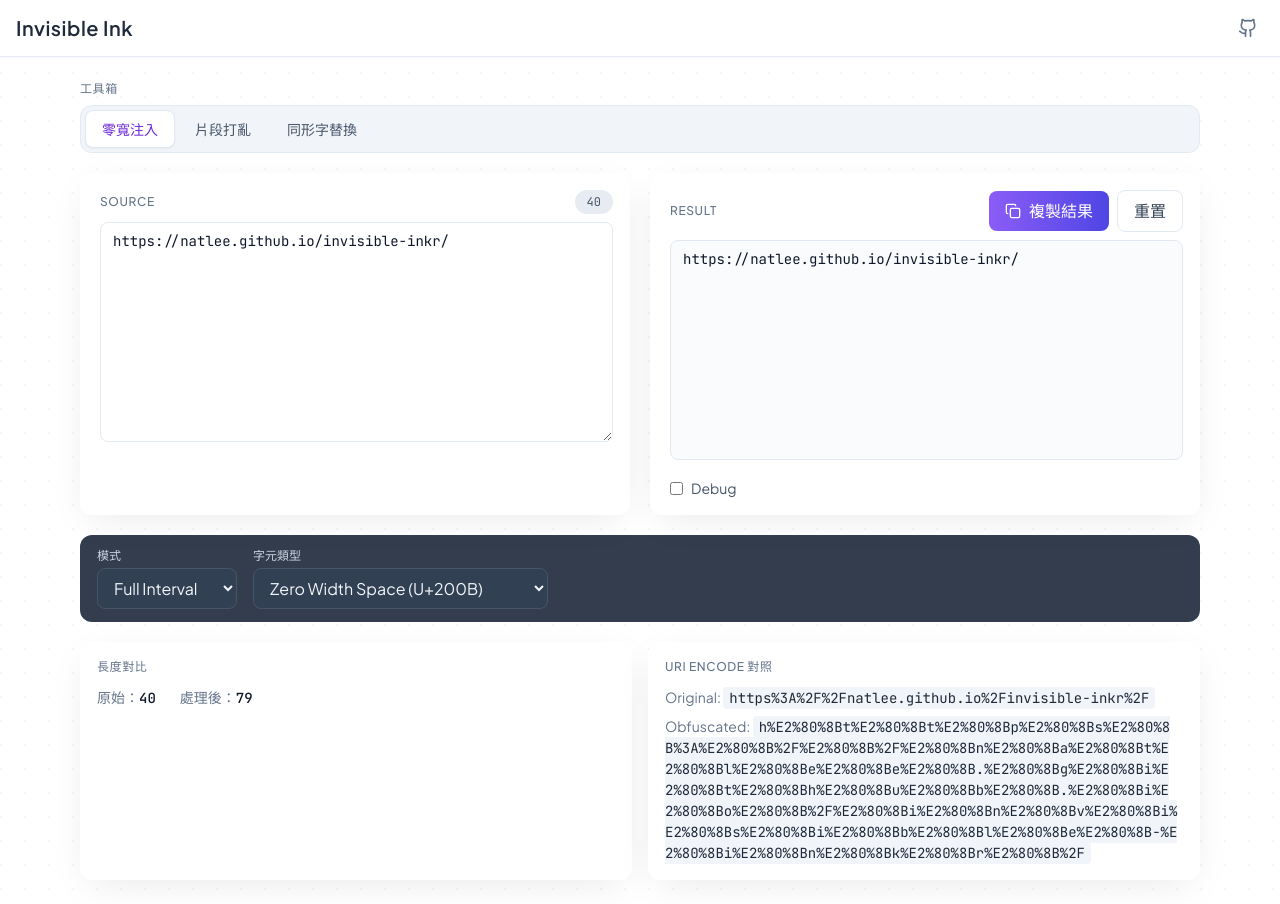
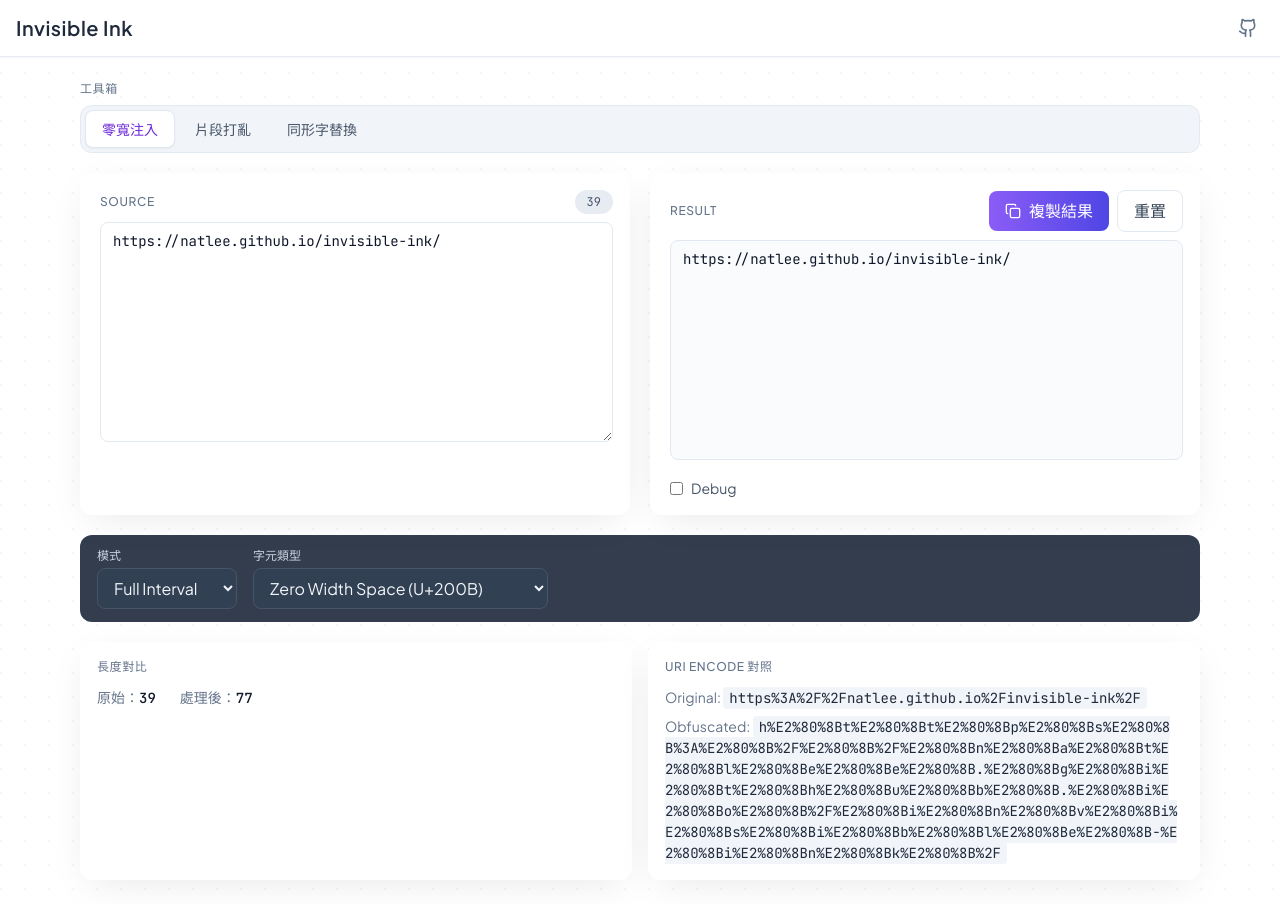
Before and after one commit to NatLee/invisible-ink, a Next.js app: page / in a window 1280 px wide. Built offline with nearby package versions, Linux system fonts and the light colour scheme.

Commit message:
Update URLs in README.md and page.tsx to reflect repository name change to "invisible-ink"
- Corrected the base URL in README.md for GitHub Pages deployment.
- Updated the source URL in page.tsx to match the new repository name.

```diff
--- a/app/page.tsx
+++ b/app/page.tsx
@@ -23,7 +23,7 @@ const DEFAULT_DENSITY = 50;
 
 export default function Home() {
   const [tool, setTool] = useState<ToolId>("zero-width");
-  const [source, setSource] = useState("https://natlee.github.io/invisible-inkr/");
+  const [source, setSource] = useState("https://natlee.github.io/invisible-ink/");
   const [mode, setMode] = useState<InjectionMode>(DEFAULT_MODE);
   const [charType, setCharType] = useState<CharType>(DEFAULT_CHAR);
   const [density, setDensity] = useState(DEFAULT_DENSITY);
@@ -84,7 +84,7 @@ export default function Home() {
           Invisible Ink
         </h1>
         <a
-          href="https://github.com/NatLee/invisible-inkr"
+          href="https://github.com/NatLee/invisible-ink"
           target="_blank"
           rel="noopener noreferrer"
           className="flex items-center gap-1.5 text-slate-500 hover:text-violet-600 transition-colors rounded-md p-1.5 focus:outline-none focus:ring-2 focus:ring-violet-500 focus:ring-offset-2"
```
Also changed, not shown: 1 other file (tests, documents, lock files or other folders).
